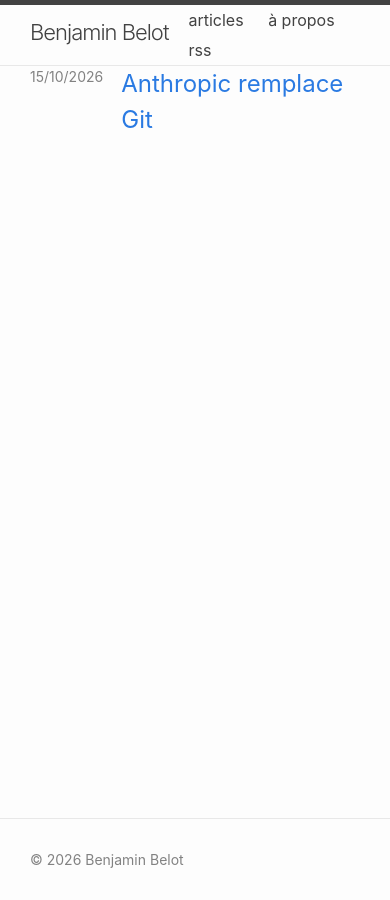
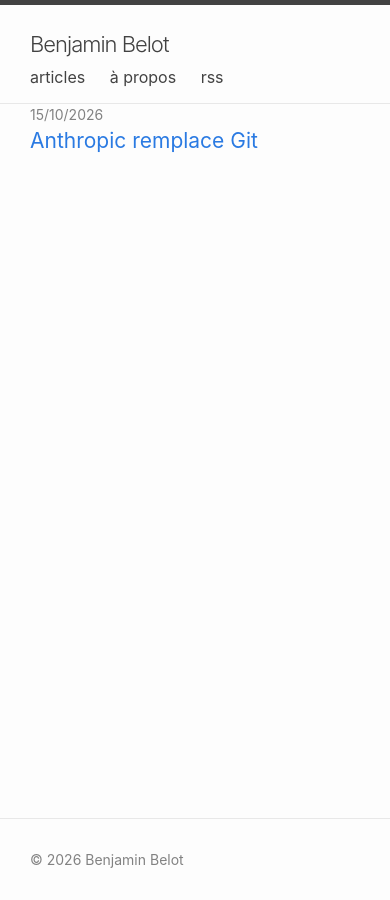
Before and after one commit to benbelo/blog, a Jekyll site: the page built from index.html, in a window 390 px wide. Built offline with Jekyll 4.4.1, drawn with Linux system fonts in a browser that asks for light colours.

Commit message:
Style : en-tête empilé sur mobile, suppression du mode sombre
Co-Authored-By: Claude Opus 5.5 <noreply@anthropic.com>

```diff
--- a/assets/main.css
+++ b/assets/main.css
@@ -104,18 +104,16 @@ footer .wrapper { padding-top: 30px; padding-bottom: 30px; }
   .post-title { font-size: 36px; }
   article h2 { font-size: 28px; }
   article h3 { font-size: 22px; }
-  .site-title, header h1 a { font-size: 22px; }
-  nav { float: none; line-height: 30px; }
+  /* en-tête : titre et menu empilés, au lieu de se coller sur une seule ligne */
+  .site-title, header h1 a { font-size: 22px; float: none; line-height: 1.3; }
+  header .wrapper { padding-top: 12px; padding-bottom: 12px; }
+  nav { float: none; line-height: 1.6; }
+  nav a { margin-left: 0; margin-right: 20px; }
+  nav a:last-child { margin-right: 0; }
+  /* liste d'articles : la date passe au-dessus du titre, plus de titre écartelé */
+  ul.posts li { display: block; margin-bottom: 16px; }
+  ul.posts time { display: block; margin-bottom: 2px; }
+  ul.posts a { font-size: 21px; line-height: 1.3; }
 }
 
-@media (prefers-color-scheme: dark) {
-  body { background-color: #1a1a1a; color: #e0e0e0; }
-  a { color: #6db3f2; }
-  .site-title, header h1 a, nav a { color: #e0e0e0; }
-  header { border-top-color: #9a9a9a; border-bottom-color: #2a2a2a; }
-  footer { border-top-color: #2a2a2a; }
-  .post-date, ul.posts time, footer { color: #9a9a9a; }
-  blockquote { border-left-color: #333; color: #9a9a9a; }
-  pre, code { background-color: #242424; border-color: #333; }
-  hr { border-bottom-color: #2a2a2a; }
-}
+/* Pas de mode sombre : le site est toujours clair, comme geohot. */
```
